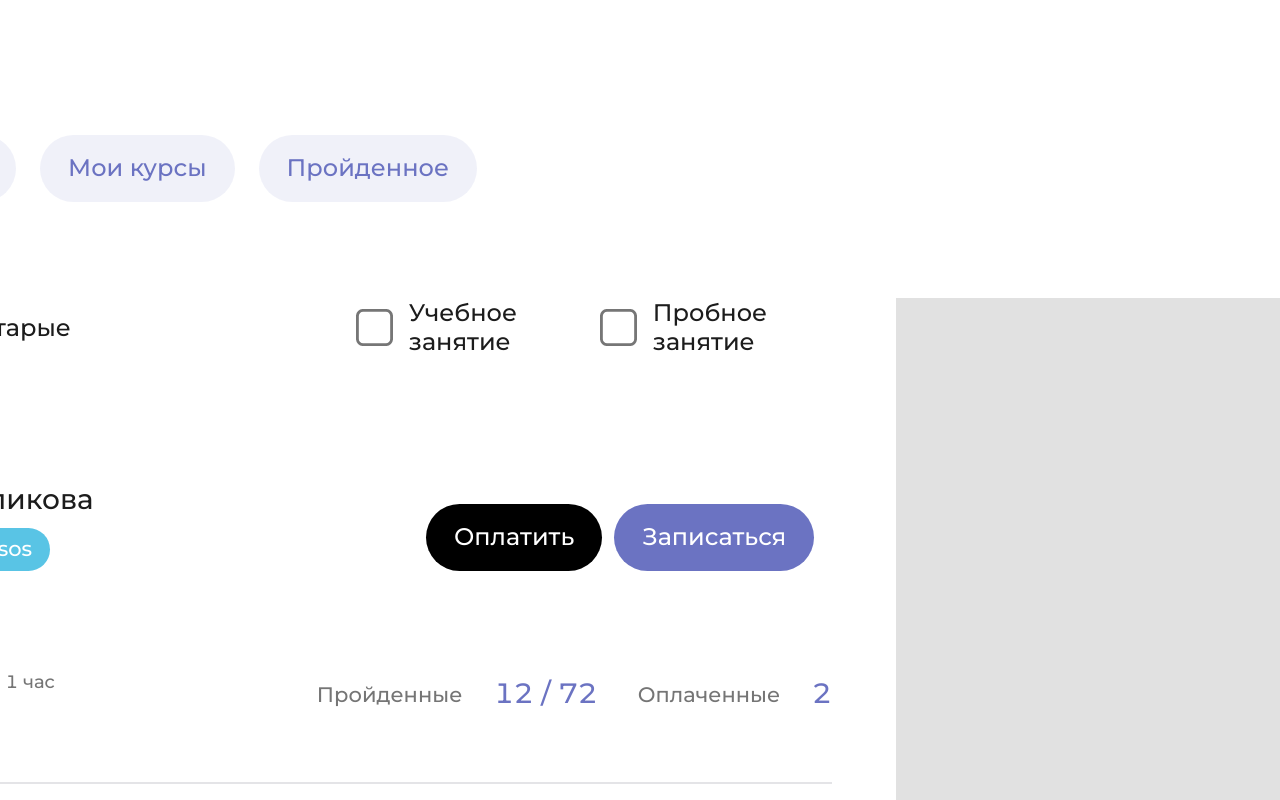
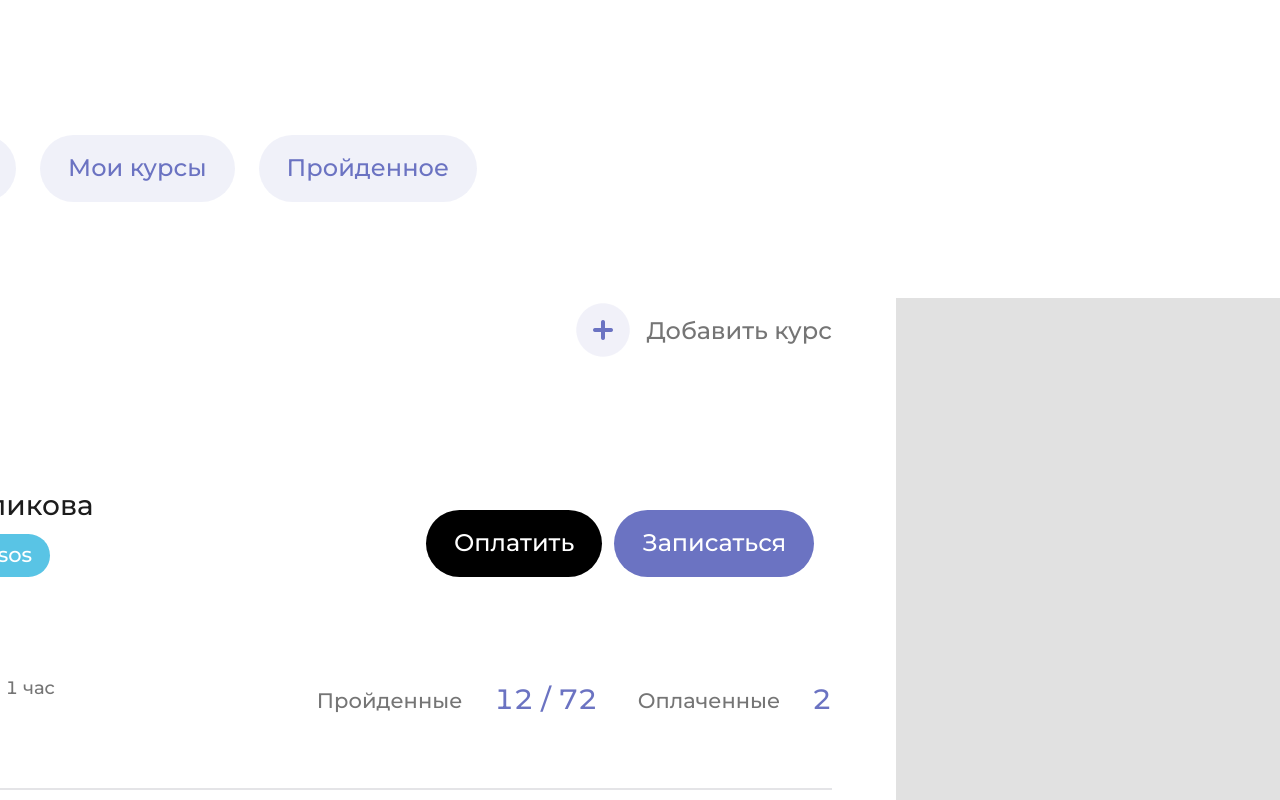
Before and after one commit to fedas25/react_capitalschool, a React app: page / in a window 1280 px wide. Shown: the part 1000-1800 px from the top of the page. Built offline with nearby package versions, Linux system fonts and the light colour scheme.

Commit message:
added WorkingAreaRecord

```diff
--- a/src/pages/studentAccount/WorkingAreaRecord/index.jsx
+++ b/src/pages/studentAccount/WorkingAreaRecord/index.jsx
@@ -111,7 +111,8 @@
                     <ListCardAccount>
                         <StyledManagingCourses />
                         <ListCard>
-                            <CardMyCourse />
+                            <CardMyCourse type="record"/>
+                            <CardMyCourse type="record"/>
                         </ListCard>
                     </ListCardAccount>
                     <Calendar />
--- a/src/pages/studentAccount/index.jsx
+++ b/src/pages/studentAccount/index.jsx
@@ -3,8 +3,9 @@
 import NavBar from "../../components/layout/navigation/NavBar"
 import Footer from "../../components/Footer.jsx";
 import PersonalData from "../../components/widget/PersonalData";
-// import WorkingAreaCourse from "./WorkingAreaCourse.jsx"
+import WorkingAreaCourse from "./WorkingAreaCourse.jsx"
 import WorkingAreaRecord from "./WorkingAreaRecord"
+import WorkingAreaPassed from "./WorkingAreaPassed"
 
 export default function Main() {
     const Container = styled.div`
@@ -20,8 +21,9 @@
             <NavBar />
             <Container>
                 <PersonalData />
-                {/* <WorkingAreaCourse /> */}
-                <WorkingAreaRecord />
+                <WorkingAreaCourse />
+                {/* <WorkingAreaRecord /> */}
+                {/* <WorkingAreaPassed /> */}
                 <Footer />
             </Container>
         </>
```
